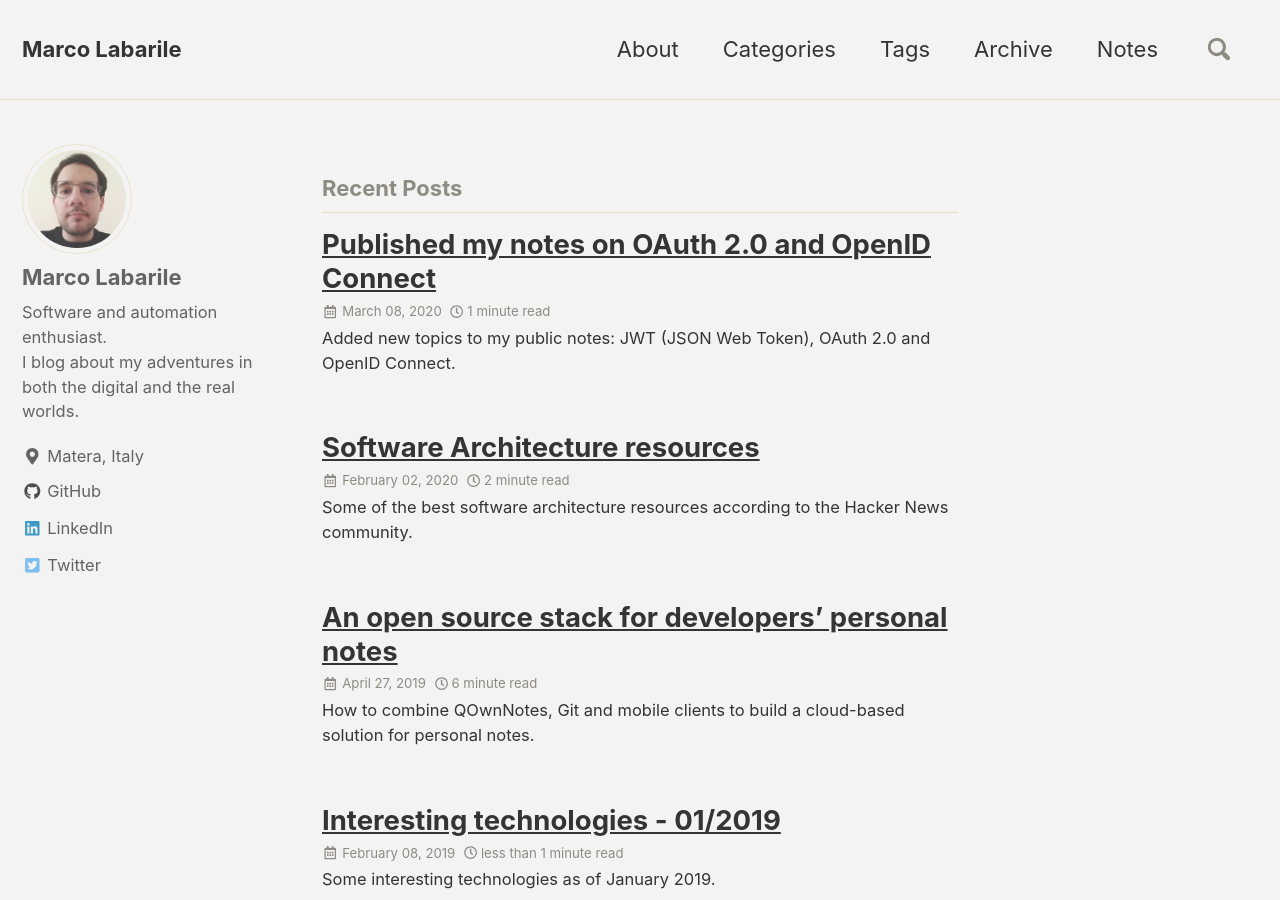
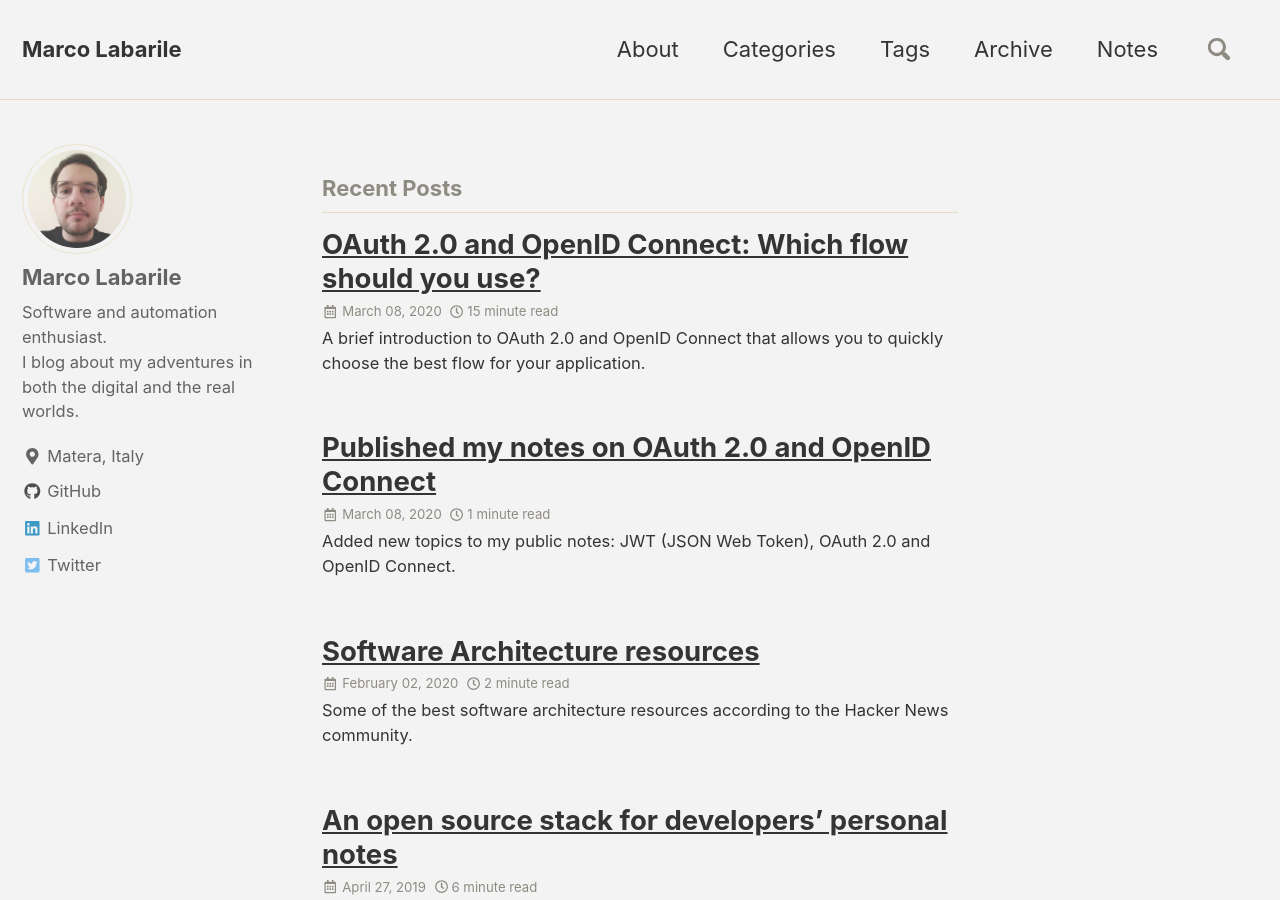
Before and after one commit to labarilem/labarilem.github.io, a Jekyll site: the page built from index.html, in a window 1280 px wide and 900 px high. Built offline with Jekyll 4.4.1, drawn with Linux system fonts in a browser that asks for light colours; nearby versions of some CDN libraries; the list of posts is cut into pages by our own code; some of the changed lines change nothing that is shown; some of the changed text lies outside the part shown.

Commit message:
add post: oauth2 oidc which flow

```diff
--- /dev/null
+++ b/_posts/2020-03-08-oauth2-oidc-which-flow.md
@@ -0,0 +1,184 @@
+---
+title: "OAuth 2.0 and OpenID Connect: Which flow should you use?"
+excerpt: "A brief introduction to OAuth 2.0 and OpenID Connect that allows you to quickly choose the best flow for your application."
+date: 2020-03-08
+last_modified_at: 2020-03-08
+preview:
+  image: /assets/images/2020-03-08-oauth2-oidc-which-flow/oauth-logo.png
+toc: true
+toc_label: "Table of Contents"
+toc_icon: "book"
+toc_sticky: true
+categories:
+  - Quickstart
+tags:
+  - Software Architecture
+  - OAuth
+  - OpenID Connect
+---
+
+When designing a software system that needs to deal with [federated identities](https://en.wikipedia.org/wiki/Federated_identity), OAuth 2.0 and OpenID Connect are some of the best options at your disposal.
+
+In this quickstart guide, I'm going to explain what OAuth 2.0 and OpenID Connect are about. Then I will guide you into choosing the right authentication/authorization flow for your applications.
+
+## OAuth 2.0
+
+OAuth 2.0 is an open _framework_ that allows to securely obtain __authorization__ to access resources via HTTP.
+
+For example, you can tell Google that Trello is allowed to access your Google Calendar in order to associate tasks with dates, _without sharing your Google password with Trello_. This is possible because Trello can send OAuth 2.0 tokens to Google which prove your consent.
+
+OAuth 2.0 is not considered to be a _protocol_ because the [specification](https://tools.ietf.org/html/rfc6749) is rather vague. In fact, this is one of the reasons why Eran Hammer [resigned](https://hueniverse.com/oauth-2-0-and-the-road-to-hell-8eec45921529) from his role of lead author for OAuth 2.0.
+
+In the following sections we will go through the main concepts of the OAuth 2.0 framework.
+
+### Purpose
+
+One of the best analogies is to consider an OAuth 2.0 token to be the __valet key__ to your car. By using the valet key, the valet can start and move (for a limited distance) your car but he can't access the trunk.
+
+An OAuth 2.0 token serves the same purpose of the valet key. As a resource owner, you decide which data each consumer is allowed to access from your service providers. You can give each consumer a different valet key, while being sure that none of these consumers has access to your full key or to any data from which they can build a full key.
+
+### Roles
+
+Roles identify the _actors_ that can participate in OAuth 2.0 flows. There are 4 roles:
+
+- **Resource Owner**: the user who is giving authorization to access his account information.
+- **Client**: the application that attempts to get access to the user's account. It needs the user's permission in order to get this access.
+- **Authorization Server**: the server that allows users to approve or deny an authorization request.
+- **Resource Server**: the server that consumes the user's information.
+
+This is how OAuth 2.0 roles would be translated in our example:
+
+![OAuth 2.0 roles example](/assets/images/2020-03-08-oauth2-oidc-which-flow/oauth2-roles.svg){: class="center"}
+
+### Endpoints
+
+Endpoints are URIs that define the location of authorization services. In OAuth 2.0, there are 3 endpoints:
+
+- The **Authorization endpoint** is on the authorization server. It's used for the resource owner's log in and grants authorization to the client application.
+- The **Redirect endpoint** is on the client application. The resource owner is redirected to this endpoint after having granted authorization at the authorization endpoint.
+- The **Token endpoint** is on the authorization server. This is where the client application exchanges some secret information for an access token.
+
+This is how the OAuth 2.0 endpoints would be translated in our Trello example:
+
+![OAuth 2.0 endpoints example](/assets/images/2020-03-08-oauth2-oidc-which-flow/oauth2-endpoints.svg){: class="center"}
+
+### Scopes
+
+Scopes can be used to limit a client's access to the user's resources. Basically:
+
+1. A client can request one or more scopes.
+2. The requested scopes are presented to the user in the consent screen.
+3. If the user gives his consent, the access token issued to the application will be limited to those scopes.
+
+The OAuth 2.0 specification does not define any specific values for scopes, since they are highly dependent on the service provider. For example, these are the scopes for the Google Calendar's API:
+
+![OAuth 2.0 Google Calendar scopes](/assets/images/2020-03-08-oauth2-oidc-which-flow/oauth2-gcalendar-scopes.png){: class="center"}
+
+### Grants
+
+Authorization grants are methods for a client to get an __access token__. The access token proves that a client has the permission to access the user's data.
+
+Authorization grants are also known as _flows_.
+
+OAuth 2.0 recommends to use one of the following grants:
+
+- [Authorization code](https://marcolabarile.me/notes/oauth2-and-openid-connect/oauth2/#authorization-code-grant), designed for clients which can securely store secrets. This grant is typically used when the client is a web server.
+- [Authorization code with PKCE](https://marcolabarile.me/notes/oauth2-and-openid-connect/oauth2/#proof-key-for-code-exchange-pkce), extends the Authorization code grant with additional security measures. It's typically used when the client is a mobile or a web browser application.
+- [Client credentials ](https://marcolabarile.me/notes/oauth2-and-openid-connect/oauth2/#client-credentials-grant), used when clients need to be authorized to act on behalf of a *service account* rather than a human user.
+- [Device authorization](https://marcolabarile.me/notes/oauth2-and-openid-connect/oauth2/#device-authorization-grant), designed for clients with limited input capabilities (eg. AppleTV apps).
+- [Refresh token](https://marcolabarile.me/notes/oauth2-and-openid-connect/oauth2/#refresh-token-grant), used to refresh access tokens.
+
+But there are also some grants whose usage is discouraged by the [OAuth 2.0 Security Best Current Practice document](https://tools.ietf.org/html/draft-ietf-oauth-security-topics-13):
+
+- [Implicit grant](https://marcolabarile.me/notes/oauth2-and-openid-connect/oauth2/#implicit-grant), it **was** the the recommended choice for native and web browser applications.
+- [Password grant](https://marcolabarile.me/notes/oauth2-and-openid-connect/oauth2/#password-grant), exchanges the user's clear-text credentials for an access token.
+
+### Which grant should you use?
+
+Now that you have an idea about the usage and purpose of OAuth 2.0, you are asking yourself which grant is best match for your application. Basically, the choice boils down to the type of client and user:
+
+![OAuth 2.0 which grant should you use?](/assets/images/2020-03-08-oauth2-oidc-which-flow/oauth2-which-grant-to-use.svg){: class="center"}
+
+### Learn more
+
+If you want to learn more about OAuth 2.0, you can consult these resources:
+
+- [My notes on OAuth 2.0](https://marcolabarile.me/notes/oauth2-and-openid-connect/oauth2/)
+- [Aaron Parecki's blog](https://aaronparecki.com/oauth-2-simplified)
+- [OAuth 2.0 Simplified, by Aaron Parecki](https://oauth2simplified.com/)
+- [OAuth.net Playground](https://www.oauth.com/playground/)
+- [Getting Started with OAuth 2.0, on Pluralsight](https://app.pluralsight.com/library/courses/oauth-2-getting-started/table-of-contents)
+
+## OpenID Connect
+
+OpenID Connect (*OIDC*) is an authentication protocol. It builds upon [OAuth 2.0](#oauth-20) and [JSON Web Tokens](https://marcolabarile.me/notes/oauth2-and-openid-connect/jwt/) to provide users one login for multiple sites.
+
+For example, Trello lets you create a new account using an existing Google account. In this case, Trello only needs to access some basic information of your Google account (e.g. email and username). The main advantage is that *you don't need to share your Google password with Trello*. This is possible because Trello can use OpenID Connect tokens to validate your Google account identity.
+
+In the following sections we will go through the main concepts of the OpenID Connect protocol.
+
+### Purpose
+
+Sometimes you need only an authentication mechanism, without any authorization logic. But OAuth 2.0 is not good enough by itself to be used for authentication. Let's see why by examining how authentication could be implemented with OAuth 2.0:
+
+We could use a custom OAuth 2.0 scope named *signin* that represents the permission to access the basic information of the user. The idea is: _if the user is able to grant us that token, then surely he must have authenticated_. But there are some problems with this approach:
+
+- The authentication step made by the user is not correlated to the authorization request.
+- The user data endpoint is usually different for each service (e.g. Google may have a different endpoint from Facebook).
+
+In fact, this usage of OAuth 2.0 is vulnerable to a very simple yet dangerous impersonification attack: if a malicious application has been granted access to your user data, it can reuse the same *access_token* to authenticate as you to another service (e.g. e-banking) using the same authentication mechanism.
+
+With this approach, providers using OAuth 2.0 for authentication would need to implement extra security measures. But this measure may not be standardized across different providers! This means software developers would need to write different code to authenticate to different providers.
+
+So, in order to make OAuth 2.0 suitable for authentication we need:
+
+- A new token type which can be validated in a standardized way.
+- A standardized mechanism to access the user's information.
+
+This is exactly what OpenID Connect provides on top of OAuth 2.0, with the help of JWT.
+
+### Endpoints
+
+Endpoints are URIs that define the location of authentication services. In OpenID Connect, there are 3 endpoints:
+
+- The **Authorization endpoint** is usually on the authorization server. It's used to perform authentication of the user.
+- The **Token endpoint** is usually on the authorization server. This is where the client application exchanges some secret information for an access token, [ID token](#id-tokens) and optionally a refresh token.
+- The **UserInfo endpoint** is usually on the authorization server. It's used to retrieve claims about the currently authenticated user.
+
+This is how the OpenID Connect endpoints would be translated in our Trello example:
+
+![OpenID Connect endpoints example](/assets/images/2020-03-08-oauth2-oidc-which-flow/oidc-endpoints.svg){: class="center"}
+
+### Scopes
+
+OAuth 2.0 scopes in OpenID Connect are used to define to which [ID token](#id-tokens) claims the client is requesting access.
+
+The OpenID Connect specification defines a set of [standard scopes](https://openid.net/specs/openid-connect-core-1_0.html#ScopeClaims). The only required scope is *openid*, which states that the client intends to use the OpenId Connect protocol.
+
+### Id Tokens
+
+ID Tokens are JWTs introduced by OpenID Connect that contain identity data. An ID Token can be returned in a token response, alongside an *access_token*. It can be consumed by the application and it also contains user information (e.g. username, email).
+
+The OpenID Connect specification defines a set of [standard claims](https://openid.net/specs/openid-connect-core-1_0.html#StandardClaims). Still, it's possible to define custom claims and add them to your tokens.
+
+### Flows
+
+The OpenID Connect specification defines 3 authentication flows:
+
+- [Authorization code flow](https://marcolabarile.me/notes/oauth2-and-openid-connect/openid-connect/#authorization-code-flow), designed for clients which can securely store secrets. This grant is typically used when the client is a web server.
+- [Implicit flow](https://marcolabarile.me/notes/oauth2-and-openid-connect/openid-connect/#implicit-flow), designed to immediately return an access token to the client. It's typically used for native and web browser applications.
+- [Hybrid flow](https://marcolabarile.me/notes/oauth2-and-openid-connect/openid-connect/#hybrid-flow), combines the mechanisms of the Authorization code flow and Implicit flow. It allows the front end and back end of the application to receive their own tokens, with their own scopes.
+
+### Which flow should you use?
+
+Now that you have an idea about the usage and purpose of OpenID Connect, you are asking yourself which flow is best match for your application. Basically, the choice boils down to the type of client:
+
+![OpenId Connect which flow to use](/assets/images/2020-03-08-oauth2-oidc-which-flow/oidc-which-flow-to-use.svg){: class="center"}
+
+### Learn more
+
+If you want to learn more about OpenID Connect, you can consult these resources:
+
+- [My notes on OpenID Connect](https://marcolabarile.me/notes/oauth2-and-openid-connect/openid-connect/)
+- [OpenID Foundation's website](https://openid.net/)
+- [Comprehensive list of OpenID Connect specifications](https://openid.net/developers/specs/)
--- a/assets/css/main.scss
+++ b/assets/css/main.scss
@@ -6,3 +6,8 @@
 
 @import "minimal-mistakes/skins/{{ site.minimal_mistakes_skin | default: 'default' }}"; // skin
 @import "minimal-mistakes"; // main partials
+
+.center {
+  display: block;
+  margin: 0 auto;
+}
```
Also changed, not shown: assets/images/2020-03-08-oauth2-oidc-which-flow/oauth-logo.png (added), assets/images/2020-03-08-oauth2-oidc-which-flow/oauth2-endpoints.svg (added), assets/images/2020-03-08-oauth2-oidc-which-flow/oauth2-gcalendar-scopes.png (added), assets/images/2020-03-08-oauth2-oidc-which-flow/oauth2-roles.svg (added), assets/images/2020-03-08-oauth2-oidc-which-flow/oauth2-which-grant-to-use.svg (added), assets/images/2020-03-08-oauth2-oidc-which-flow/oidc-endpoints.svg (added), assets/images/2020-03-08-oauth2-oidc-which-flow/oidc-which-flow-to-use.svg (added).
